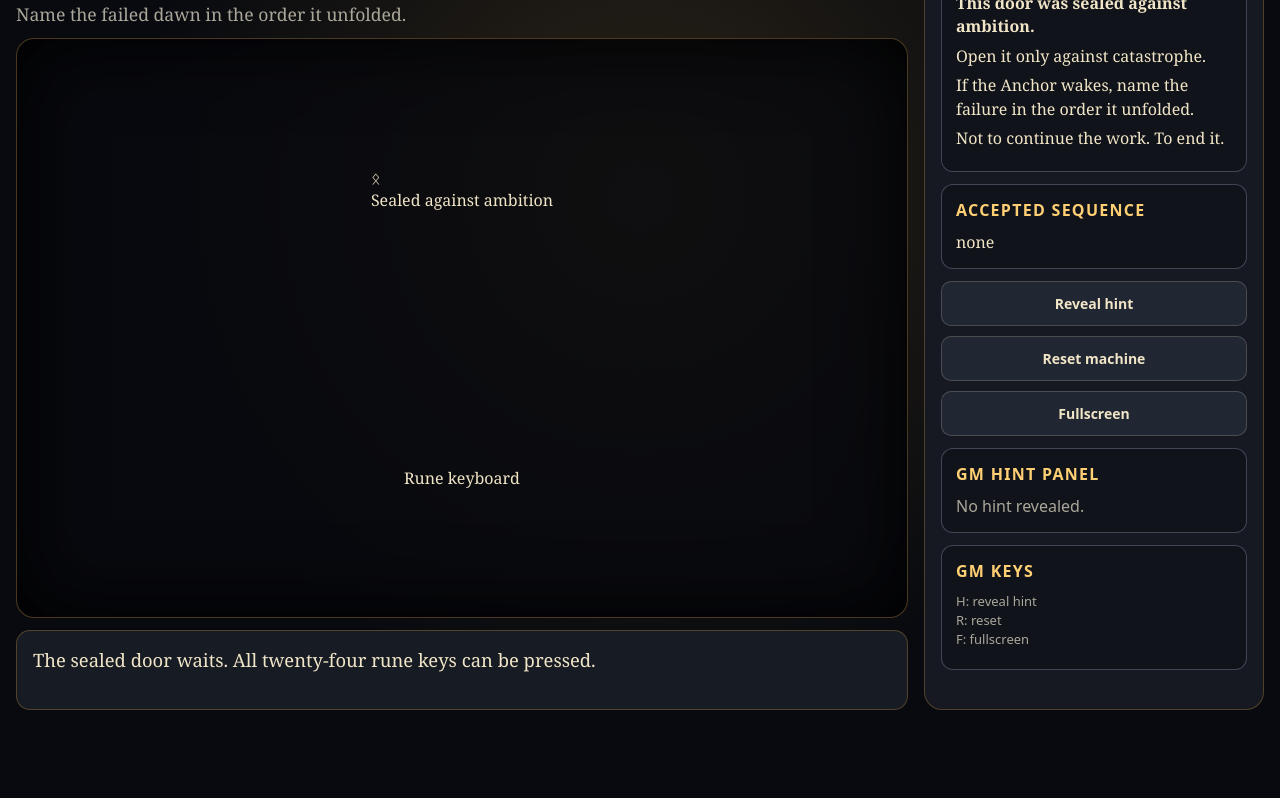
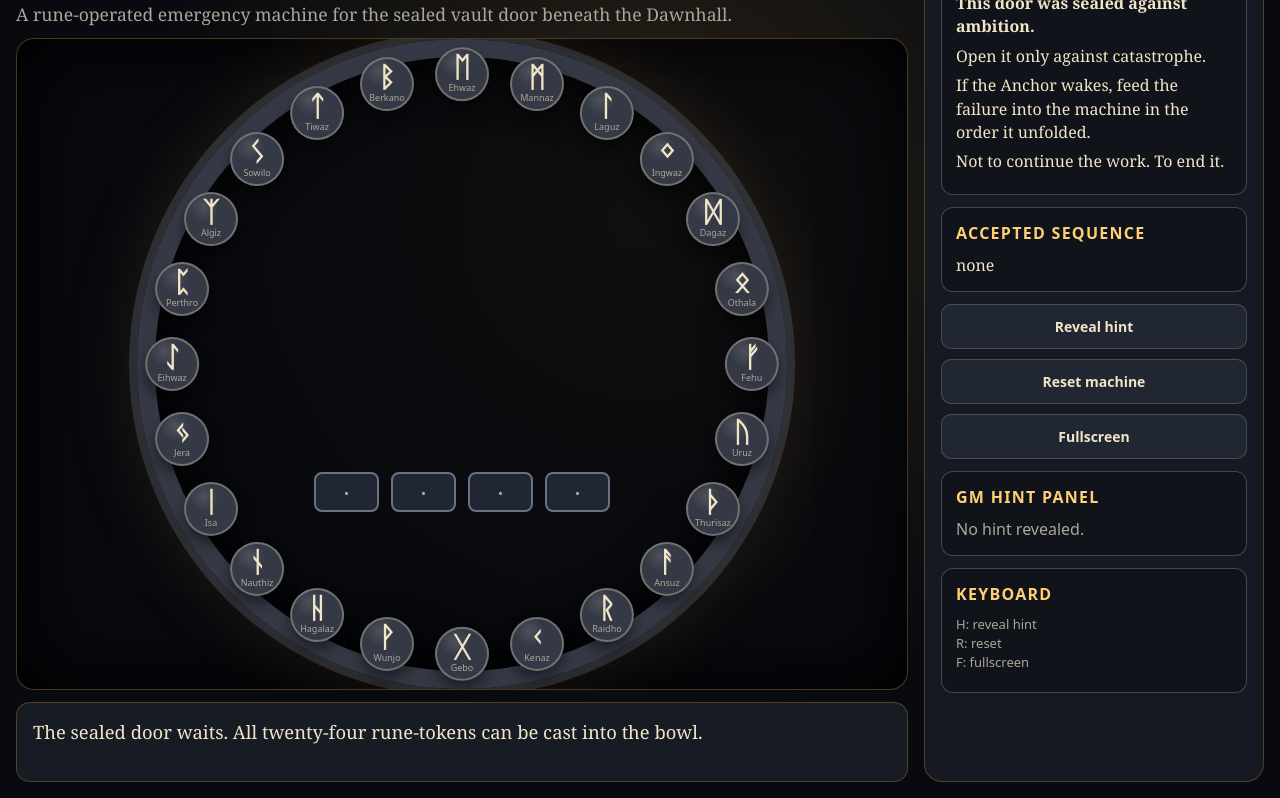
Before and after one commit to DnD-Kamitor/RuneMachine, a plain HTML site: page index.html in a window 1280 px wide. Shown: the part 88-886 px from the top of the page. Before the commit the page ends 814 px from the top, so only its background shows below. Drawn offline with Linux system fonts and the light colour scheme.

Commit message:
Build GitHub Pages rune machine interface

```diff
--- a/index.html
+++ b/index.html
@@ -11,49 +11,37 @@
     <main class="stage">
       <header class="header">
         <h1>Rune Machine</h1>
-        <p>Name the failed dawn in the order it unfolded.</p>
+        <p>A rune-operated emergency machine for the sealed vault door beneath the Dawnhall.</p>
       </header>
 
       <section class="machine-panel" aria-label="Rune-operated vault door machine">
-        <div class="door-scene">
-          <div class="door-frame">
-            <div class="vault-door" id="vaultDoor" aria-label="Sealed vault door">
-              <div class="door-half door-left"></div>
-              <div class="door-half door-right"></div>
-              <div class="door-bars">
-                <span></span>
-                <span></span>
-                <span></span>
-              </div>
-              <div class="center-seal">
-                <div class="seal-ring"></div>
-                <div class="seal-core" id="sealCore">ᛟ</div>
-              </div>
-              <div class="door-inscription">Sealed against ambition</div>
-              <div class="door-open-text" id="doorOpenText">Failure named. Need witnessed. Fire bound. Dawn withheld.</div>
+        <div class="door-open-text" id="doorOpenText">
+          Failure named. Need witnessed. Fire bound. Dawn withheld.
+        </div>
+
+        <div class="rune-ring" id="runeRing" aria-label="Twenty-four Elder Futhark rune tokens">
+          <div class="bowl" aria-label="Rune bowl">
+            <div>
+              <div class="bowl-label">rune bowl</div>
+              <div class="bowl-content" id="bowlContent">empty</div>
             </div>
           </div>
-
-          <div class="seal-sockets" id="channels" aria-label="Accepted rune sockets"></div>
         </div>
 
-        <div class="keyboard-wrap">
-          <div class="keyboard-title">Rune keyboard</div>
-          <div class="rune-keyboard" id="runeKeyboard" aria-label="Twenty-four rune keys"></div>
-        </div>
+        <div class="channels" id="channels" aria-label="Accepted rune channels"></div>
       </section>
 
       <section class="status" id="status" aria-live="polite">
-        The sealed door waits. All twenty-four rune keys can be pressed.
+        The sealed door waits. All twenty-four rune-tokens can be cast into the bowl.
       </section>
     </main>
 
     <aside class="side-panel">
-      <section class="card">
+      <section class="card warning-card">
         <h2>Warning inscription</h2>
         <p><strong>This door was sealed against ambition.</strong></p>
         <p>Open it only against catastrophe.</p>
-        <p>If the Anchor wakes, name the failure in the order it unfolded.</p>
+        <p>If the Anchor wakes, feed the failure into the machine in the order it unfolded.</p>
         <p>Not to continue the work. To end it.</p>
       </section>
 
@@ -74,7 +62,7 @@
       </section>
 
       <section class="card footer-card">
-        <h2>GM keys</h2>
+        <h2>Keyboard</h2>
         <p>H: reveal hint<br>R: reset<br>F: fullscreen</p>
       </section>
     </aside>
```
